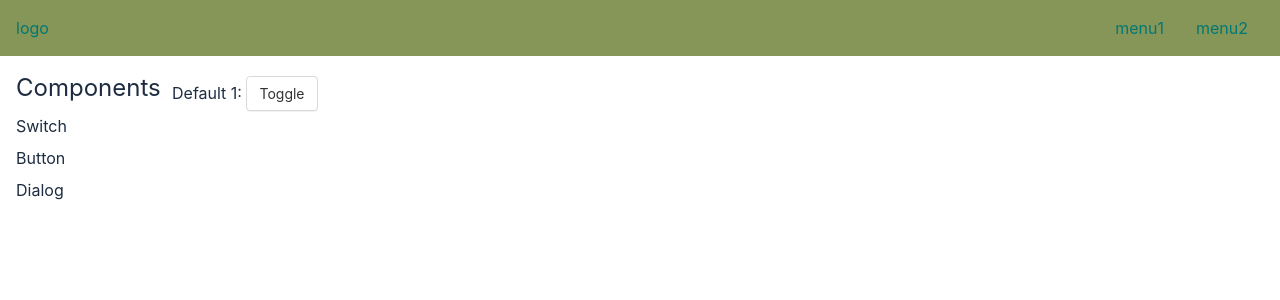
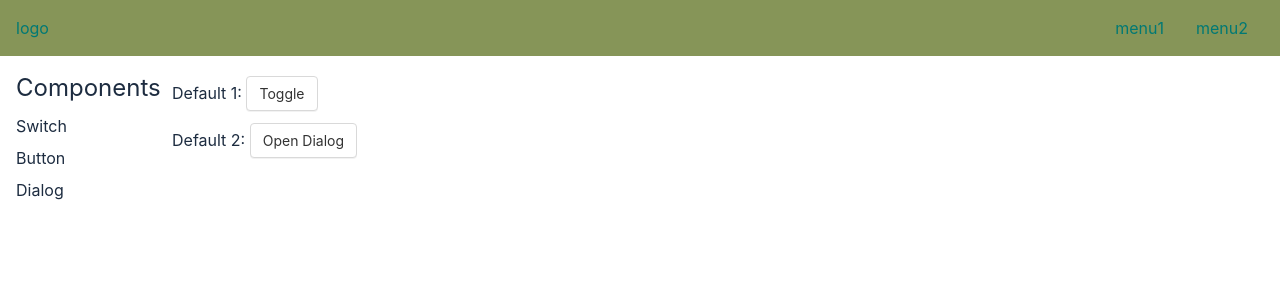
Before and after one commit to Chypre261/chypre-ui, a Vue app: page /#/doc/dialog in a window 1280 px wide. Shown: the top 300 px of the page. Built offline with nearby package versions, Linux system fonts and the light colour scheme.

Commit message:
open Dialog with code

```diff
--- a/src/components/DialogDemo.vue
+++ b/src/components/DialogDemo.vue
@@ -14,12 +14,18 @@
     </Dialog>
     <Button @click="toggle">Toggle</Button>
   </div>
+
+  <div>
+    Default 2:
+    <Button @click="showDialog">Open Dialog</Button>
+  </div>
 </template>
 
 <script lang="ts">
 import Dialog from '../lib/Dialog.vue';
 import Button from '../lib/Button.vue';
 import {ref} from 'vue';
+import {openDialog} from '../lib/OpenDialog';
 
 export default {
   name: 'DialogDemo.vue',
@@ -35,16 +41,33 @@ export default {
     };
     const f2 = () => {
     };
+
+    const showDialog = () => {
+      openDialog({
+        title: 'Demo 2',
+        content: 'This is Demo 2!',
+        closeOnClickOverlay: false,
+        ok: () => {
+          console.log('ok');
+        },
+        cancel: () => {
+          console.log('cancel');
+        },
+      });
+    };
     return {
       x,
       toggle,
       f1,
-      f2
+      f2,
+      showDialog
     };
   }
 };
 </script>
 
 <style lang="scss" scoped>
-
+div {
+  padding-bottom: 12px;
+}
 </style>
--- a/src/lib/Dialog.vue
+++ b/src/lib/Dialog.vue
@@ -1,7 +1,7 @@
 <template>
   <template v-if="visible">
     <Teleport to="body">
-      <div class="cp-dialog-overlay"></div>
+      <div class="cp-dialog-overlay" @click="onClickOverlay"></div>
       <div class="cp-dialog-wrapper">
         <div class="cp-dialog">
           <header>
@@ -62,6 +62,7 @@ export default {
       }
     };
     const cancel = () => {
+      props.cancel?.();
       context.emit('cancel');
       close();
     };
--- /dev/null
+++ b/src/lib/OpenDialog.ts
@@ -0,0 +1,34 @@
+import {createApp, h} from 'vue';
+import Dialog from './Dialog.vue';
+
+export const openDialog = (options) => {
+  const {title, content, closeOnClickOverlay, ok, cancel} = options;
+  const div = document.createElement('div');
+  document.body.appendChild(div);
+  const close = () => {
+    app.unmount(div);
+    div.remove();
+  };
+  const app = createApp({
+    render() {
+      return h(
+        Dialog,
+        {
+          visible: true,
+          'onUpdate:visible': (newVisible) => {
+            if (!newVisible) {
+              close();
+            }
+          },
+          closeOnClickOverlay: closeOnClickOverlay,
+          ok,
+          cancel
+        },
+        {title, content}
+      );
+    }
+  });
+
+  app.mount(div);
+
+};
```
